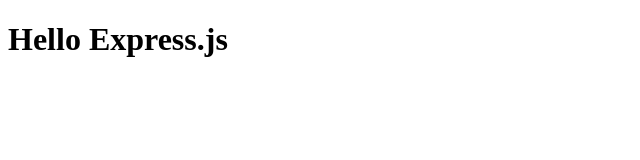
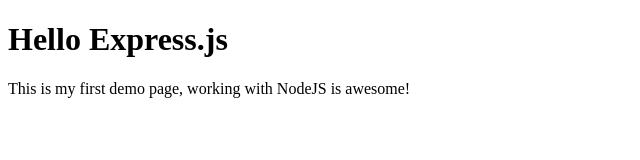
Before and after one commit to SebastianUdden/web-server, a website: page public/index.html in a window 1280 px wide. Shown: the whole page, without its empty margins (0-640 px from the left). Drawn offline with Linux system fonts and the light colour scheme.

Commit message:
Tried to change something

```diff
--- a/public/index.html
+++ b/public/index.html
@@ -7,5 +7,6 @@
 
 	<body>
 		<h1>Hello Express.js</h1>
+		<p>This is my first demo page, working with NodeJS is awesome!</p>
 	</body>
 </html>
```
